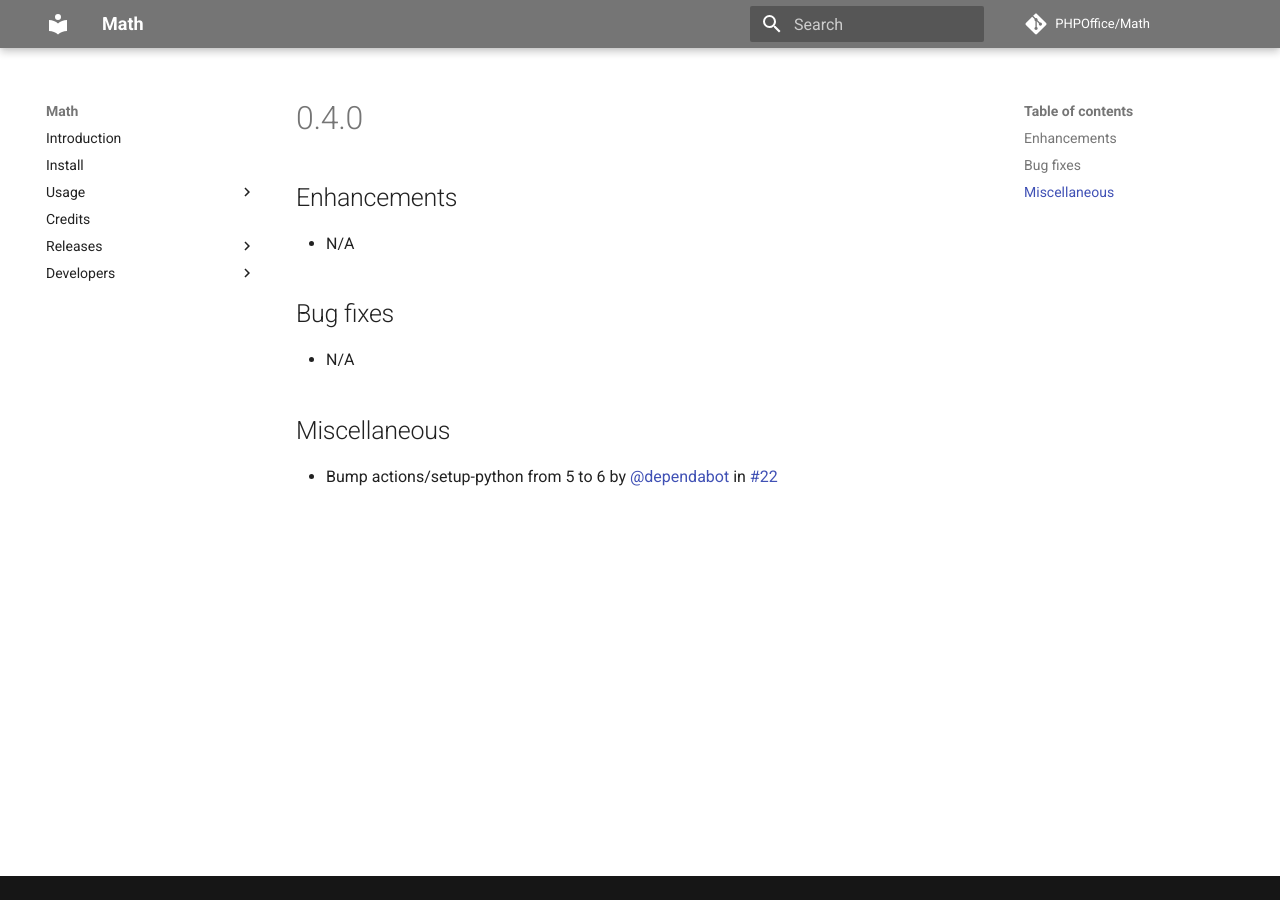
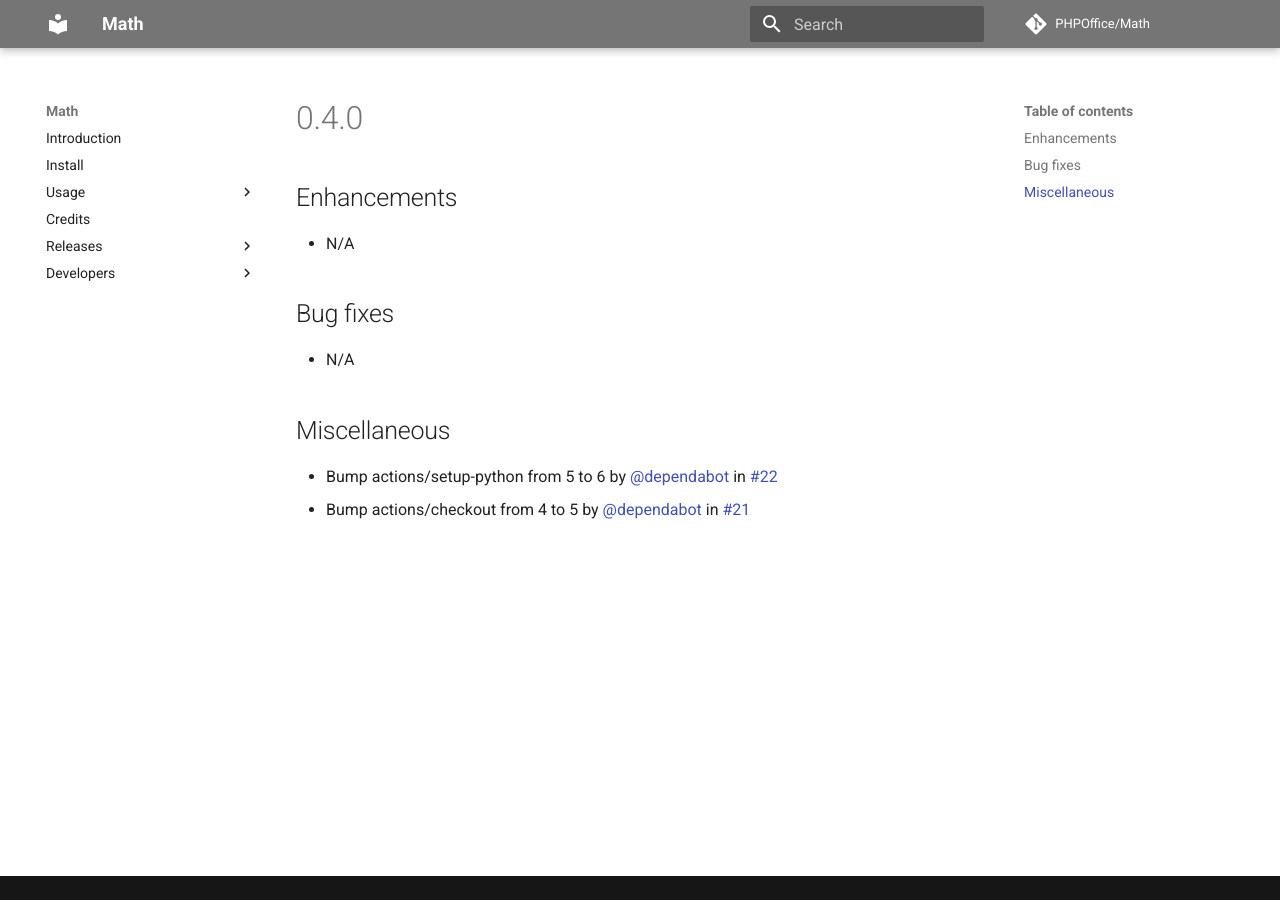
Before and after one commit to PHPOffice/Math, an MkDocs documentation site: the page built from docs/changes/0.4.0.md, in a window 1280 px wide. Built offline with MkDocs 1.6.1 and Material for MkDocs 9.7.7, drawn with Linux system fonts in a browser that asks for light colours; comment, search, counter and statistics services are not loaded.

Commit message:
Updated Changelog

```diff
--- a/docs/changes/0.4.0.md
+++ b/docs/changes/0.4.0.md
@@ -11,3 +11,4 @@
 ## Miscellaneous
 
 - Bump actions/setup-python from 5 to 6 by [@dependabot](https://github/dependabot) in [#22](https://github.com/PHPOffice/Math/pull/22)
+- Bump actions/checkout from 4 to 5 by [@dependabot](https://github/dependabot) in [#21](https://github.com/PHPOffice/Math/pull/21)
```
